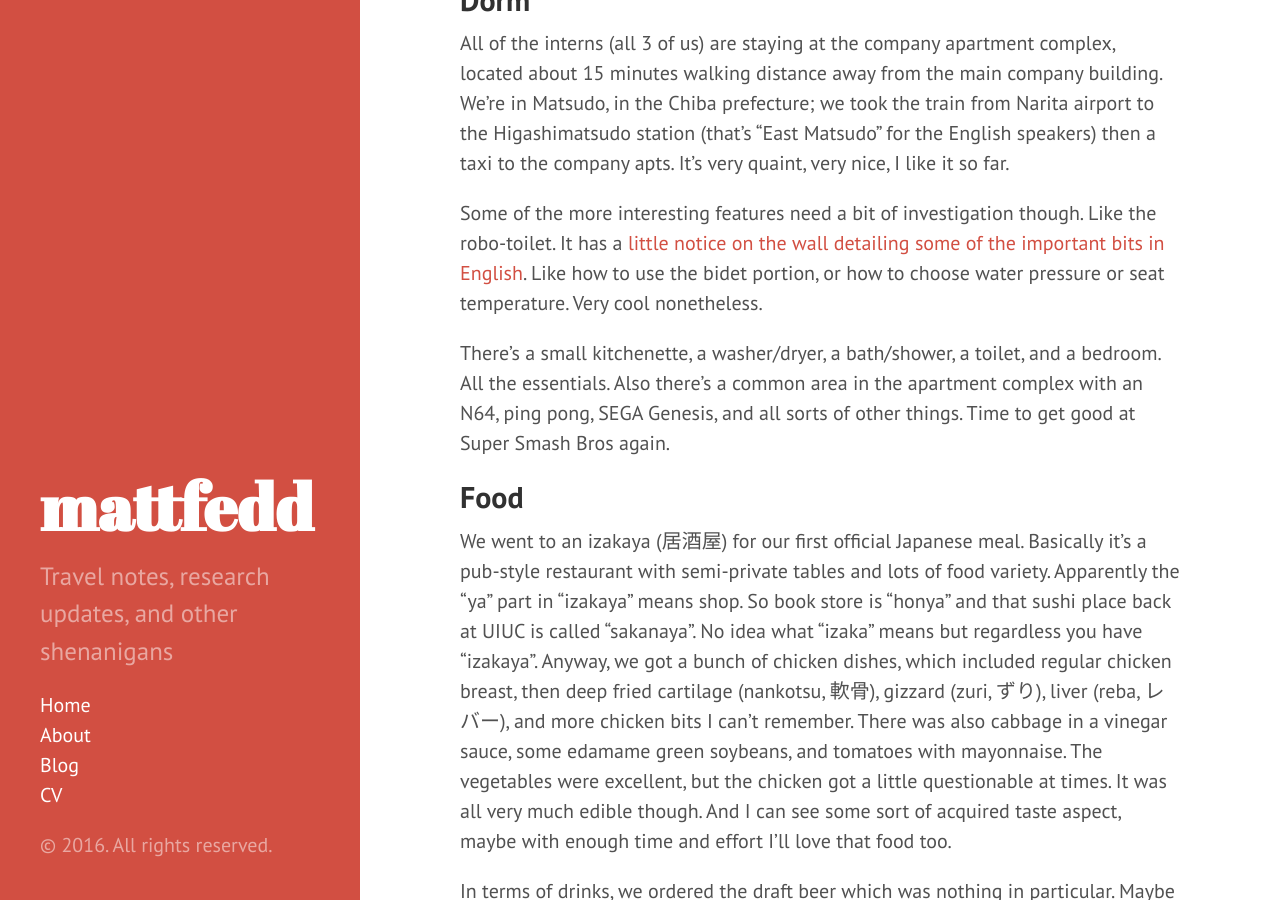
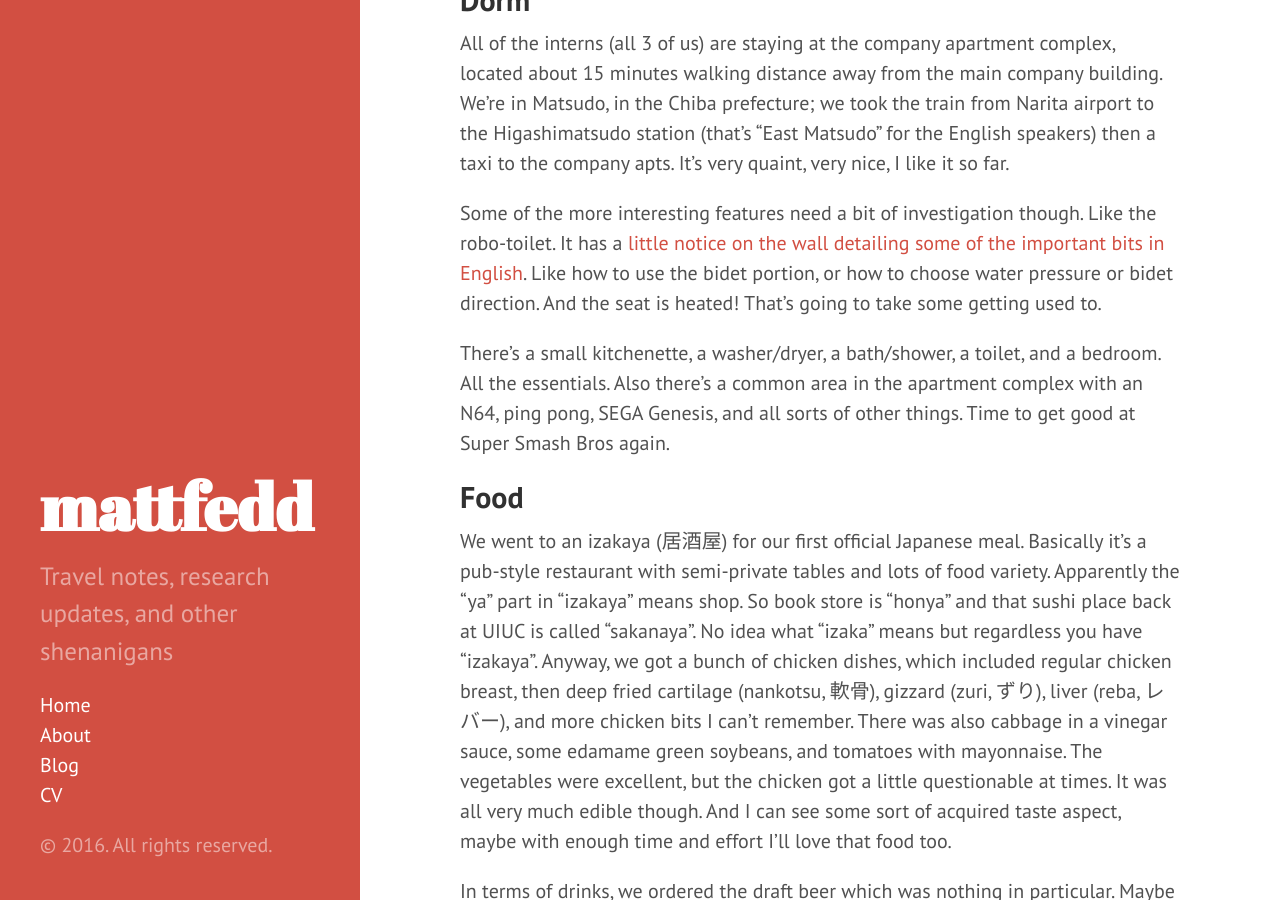
Before and after one commit to mattfedd/mattfedd.github.io, a Jekyll site: the page built from _posts/2016-05-20-travelling-to-japan-first-day.markdown, in a window 1280 px wide and 900 px high, scrolled down 957 px. Built offline with Jekyll 4.4.1, drawn with Linux system fonts in a browser that asks for light colours.

Commit message:
Post update: Travelling to Japan + First Day

```diff
--- a/_posts/2016-05-20-travelling-to-japan-first-day.markdown
+++ b/_posts/2016-05-20-travelling-to-japan-first-day.markdown
@@ -26,7 +26,7 @@ There's a 14 hour time shift between Chicago and Tokyo. So if it's noon in Chica
 
 All of the interns (all 3 of us) are staying at the company apartment complex, located about 15 minutes walking distance away from the main company building. We're in Matsudo, in the Chiba prefecture; we took the train from Narita airport to the Higashimatsudo station (that's "East Matsudo" for the English speakers) then a taxi to the company apts. It's very quaint, very nice, I like it so far.
 
-Some of the more interesting features need a bit of investigation though. Like the robo-toilet. It has a [little notice on the wall detailing some of the important bits in English](https://farm8.staticflickr.com/7371/26854796200_a843b9550a_c.jpg). Like how to use the bidet portion, or how to choose water pressure or seat temperature. Very cool nonetheless.
+Some of the more interesting features need a bit of investigation though. Like the robo-toilet. It has a [little notice on the wall detailing some of the important bits in English](https://farm8.staticflickr.com/7371/26854796200_a843b9550a_c.jpg). Like how to use the bidet portion, or how to choose water pressure or bidet direction. And the seat is heated! That's going to take some getting used to.
 
 There's a small kitchenette, a washer/dryer, a bath/shower, a toilet, and a bedroom. All the essentials. Also there's a common area in the apartment complex with an N64, ping pong, SEGA Genesis, and all sorts of other things. Time to get good at Super Smash Bros again.
 
```
